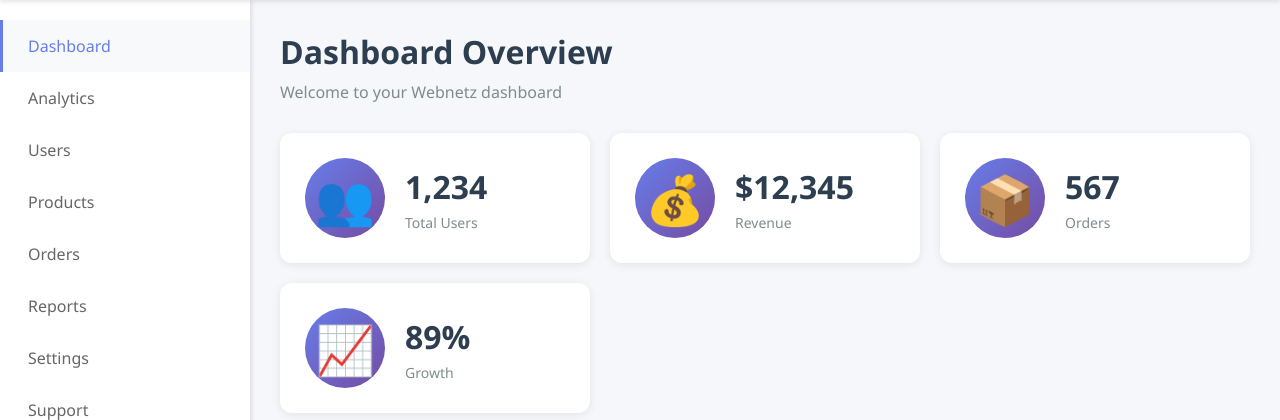
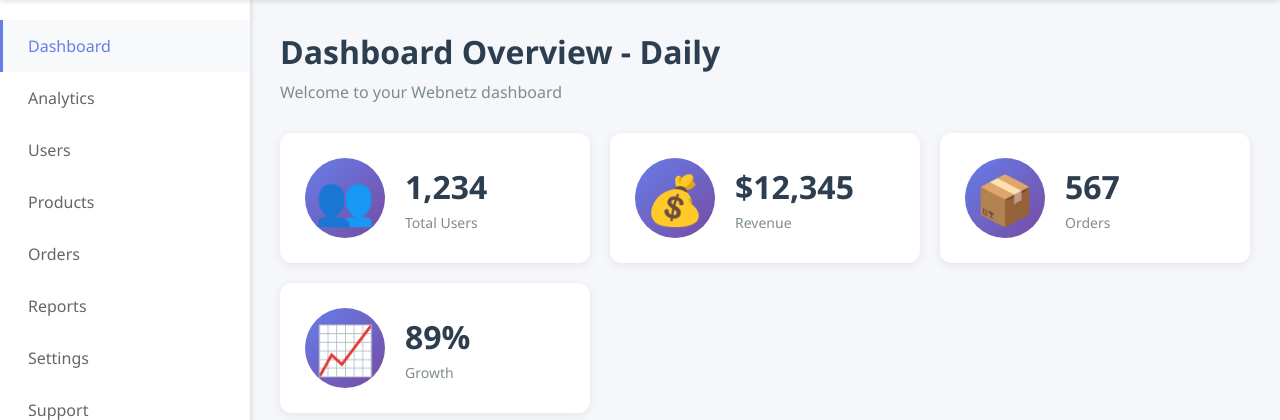
Before and after one commit to abdullah-rana/TestApp4gCloud, a Flask app: page / in a window 1280 px wide. Shown: the part 60-480 px from the top of the page. Run offline with Flask 3, Linux system fonts and the light colour scheme.

Commit message:
updated dashboard

```diff
--- a/templates/dashboard.html
+++ b/templates/dashboard.html
@@ -4,7 +4,7 @@
 <head>
     <meta charset="UTF-8">
     <meta name="viewport" content="width=device-width, initial-scale=1.0">
-    <title>Webnetz Monthly Dashboard</title>
+    <title>Webnetz Dashboard</title>
     <link rel="stylesheet" href="{{ url_for('static', filename='css/dashboard.css') }}">
     <script src="https://cdn.jsdelivr.net/npm/chart.js"></script>
 </head>
@@ -46,7 +46,7 @@
         <!-- Main Content -->
         <main class="main-content">
             <div class="dashboard-header">
-                <h1>Dashboard Overview</h1>
+                <h1>Dashboard Overview - Daily</h1>
                 <p>Welcome to your Webnetz dashboard</p>
             </div>
 
```
